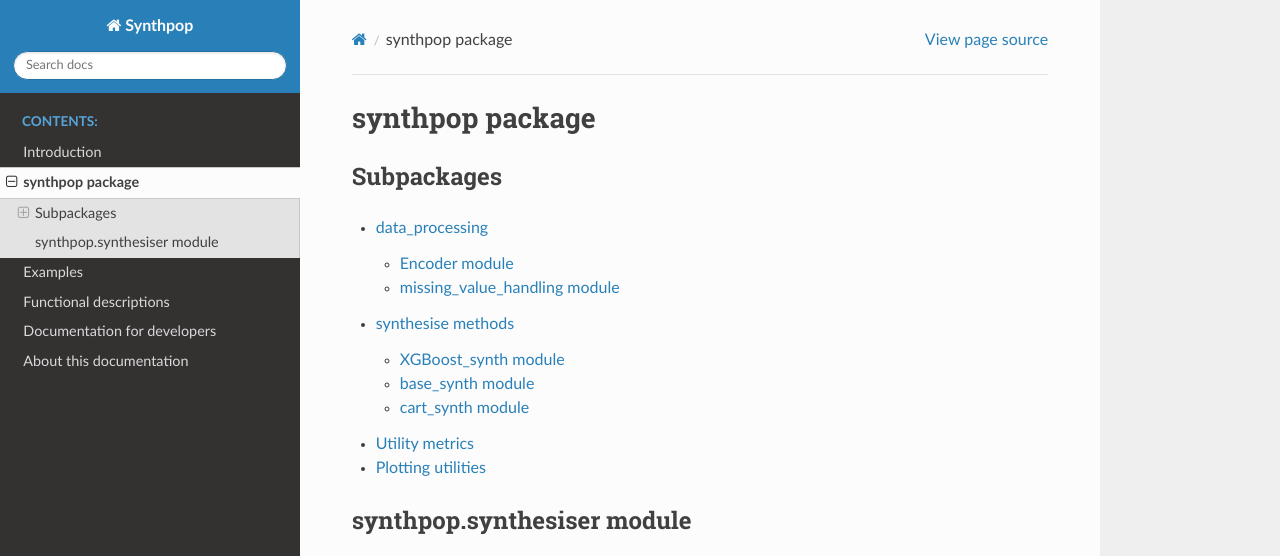
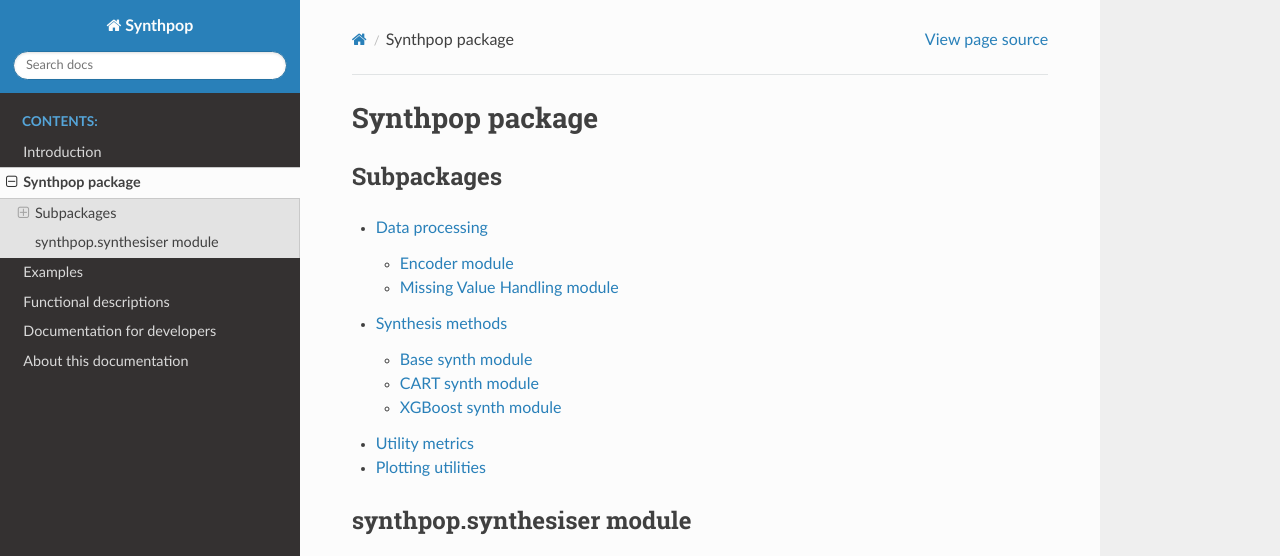
Before and after one commit to duonl/synthpop-py, a Sphinx documentation site: the page built from docs/source/synthpop.rst, in a window 1280 px wide, cut to the strip 0-556 px from the top of the page. Built offline with Sphinx 7.4.7 and the Read the Docs theme 3.1.0, drawn with Linux system fonts in a browser that asks for light colours.

Commit message:
Clean up api reference docs (#85)
* Renamed folder

* rename titles

* fix warnings build documentation

* style change

* move function down for doc order

* consistency changes

* readthedocs render changes

* typo

* fix typos

* fix rendering of link

* update style

* Update encoders.py

* Update src/synthpop/data_processing/encoders.py

Co-authored-by: KoomenErina <erina.koomen@duo.nl>

* Update src/synthpop/data_processing/missing_value_handling.py

Co-authored-by: KoomenErina <erina.koomen@duo.nl>

* fix spacing

---------

Co-authored-by: KoomenErina <erina.koomen@duo.nl>

```diff
--- a/docs/source/api reference/api docs index.rst
+++ b/docs/source/api reference/api docs index.rst
@@ -1,3 +1,5 @@
+:orphan:
+
 api reference
 =============
 
@@ -5,6 +7,6 @@ api reference
    :maxdepth: 4
 
    data processing/synthpop.data_processing
-   synthesise methods/synthpop.methods
+   synthesis methods/synthpop.methods
    utility metrics/utility_metrics
    plotting/synthpop.plotting
--- a/docs/source/api reference/data processing/synthpop.data_processing.rst
+++ b/docs/source/api reference/data processing/synthpop.data_processing.rst
@@ -1,4 +1,4 @@
-data\_processing
+Data processing
 =======================================
 
 .. py:module:: synthpop.data_processing
@@ -13,7 +13,7 @@ Encoder module
    :undoc-members:
 
 
-missing_value_handling module
+Missing Value Handling module
 --------------------------------------------------
 
 .. automodule:: synthpop.data_processing.missing_value_handling
--- a/docs/source/conf.py
+++ b/docs/source/conf.py
@@ -35,6 +35,7 @@ extensions = [
 ]
 myst_enable_extensions = ["dollarmath", "amsmath","tasklist"]
 autodoc_typehints = "both"
+autodoc_member_order = "bysource"
 
 autodoc_mock_imports = ['matplotlib', 'typing_extensions',]
 source_suffix = {
--- a/docs/source/synthpop.rst
+++ b/docs/source/synthpop.rst
@@ -1,4 +1,4 @@
-synthpop package
+Synthpop package
 ================
 
 Subpackages
@@ -8,7 +8,7 @@ Subpackages
    :maxdepth: 4
 
    api reference/data processing/synthpop.data_processing
-   api reference/synthesise methods/synthpop.methods
+   api reference/synthesis methods/synthpop.methods
    api reference/utility metrics/utility_metrics
    api reference/plotting/synthpop.plotting
 
```
Also changed, not shown: CONTRIBUTING.md (+1 -1 lines), docs/source/api reference/synthesis methods/synthpop.methods.rst (renamed from docs/source/api reference/synthesise methods/synthpop.methods.rst, +12 -11 lines), 8 other files.
